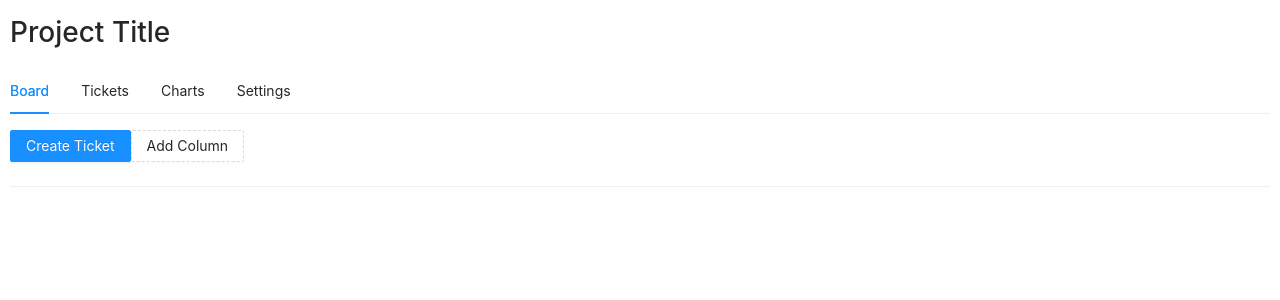
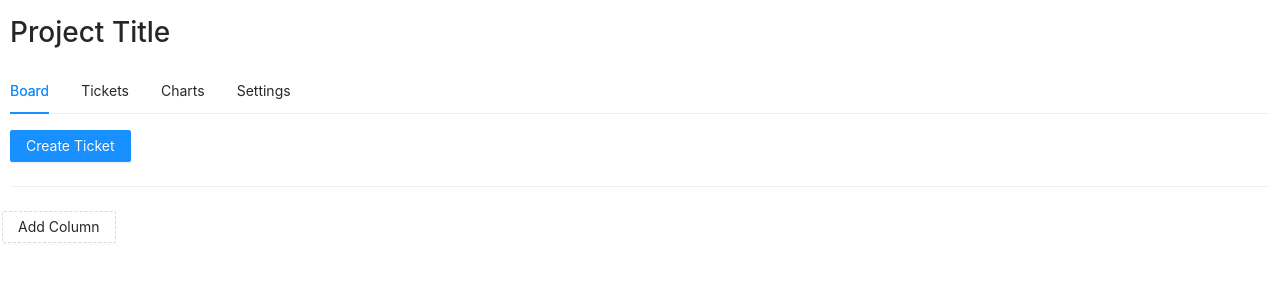
Before and after one commit to CoconutJJ/scrummer, a React app: page / in a window 1280 px wide. Shown: the top 300 px of the page. Built offline with nearby package versions, Linux system fonts and the light colour scheme.

Commit message:
moved add columns to column instead of header

```diff
--- a/src/board/scrumBoard.tsx
+++ b/src/board/scrumBoard.tsx
@@ -37,11 +37,12 @@ class ScrumBoard extends React.Component<IProps, IState> {
             <Col span={4} key={this.key}>
                 <BoardCol title={"New Column"} editable={true} onDelete={() => this.deleteColumn(newCol)} />
             </Col>
-        )
+        );
+        let button = this.state.cols.pop();
         this.setState({
-            cols: [...this.state.cols, newCol
+            cols: [...this.state.cols, newCol, button
             ]
-        })
+        });
         this.key++;
 
     }
@@ -80,7 +81,6 @@ class ScrumBoard extends React.Component<IProps, IState> {
         return (
             <>
                 <Button type="primary" onClick={this.openCreateTicketModal}>Create Ticket</Button>
-                <Button type="dashed" onClick={this.addColumn}>Add Column</Button>
                 <Divider />
                 <Modal title="Create Ticket" width={"90%"} visible={this.state.ticketCreateModal} onCancel={this.closeCreateTicketModal} footer={
                     [
@@ -102,7 +102,7 @@ class ScrumBoard extends React.Component<IProps, IState> {
 
                 <Row gutter={16}>
                     {this.state.cols}
-
+                    <Button type="dashed" onClick={this.addColumn}>Add Column</Button>
                 </Row>
             </>
         );
```
